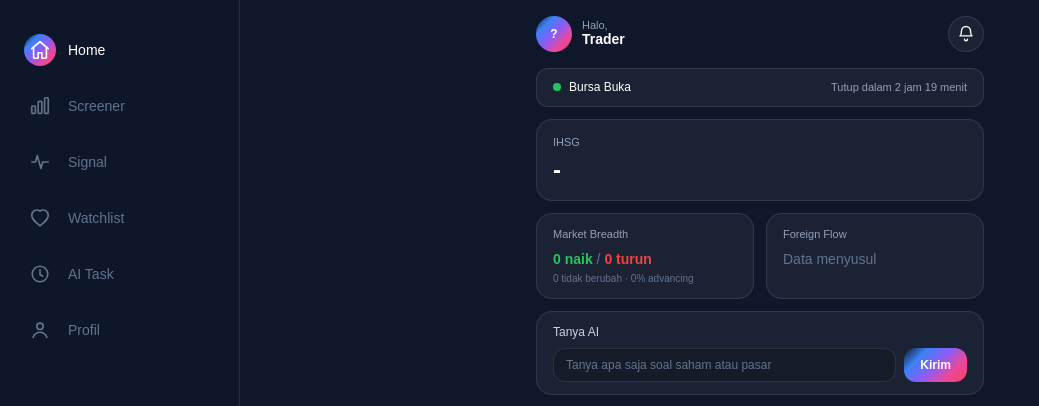
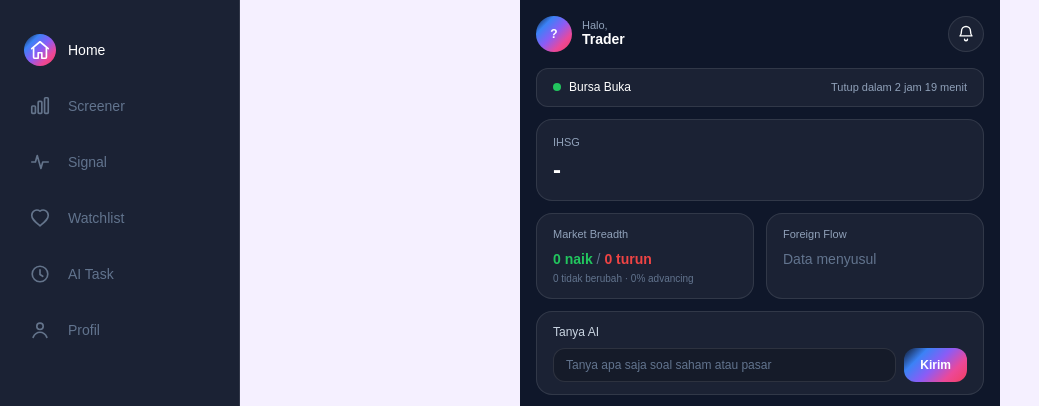
Before and after one commit to muhamadivan969-debug/pusing, a Next.js app: page / in a window 1280 px wide. Shown: the top 406 px of the page, without its empty margins (0-1039 px from the left). Built offline with nearby package versions, Linux system fonts and the light colour scheme; no server answers; the database is empty.

Commit message:
Update layout.tsx

```diff
--- a/app/layout.tsx
+++ b/app/layout.tsx
@@ -3,6 +3,7 @@ import { Geist, Geist_Mono } from "next/font/google";
 import "./globals.css";
 import Header from "@/components/Header";
 import BottomNav from "@/components/BottomNav";
+import { ThemeProvider, LanguageProvider } from "@/lib/preferences";
 
 const geistSans = Geist({
   variable: "--font-geist-sans",
@@ -30,12 +31,17 @@ export default function RootLayout({ children }: LayoutProps<"/">) {
   return (
     <html
       lang="id"
-      className={`${geistSans.variable} ${geistMono.variable} h-full antialiased`}
+      suppressHydrationWarning
+      className={`dark ${geistSans.variable} ${geistMono.variable} h-full antialiased`}
     >
-      <body className="min-h-full flex flex-col bg-[#0F172A]">
-        <Header />
-        <BottomNav />
-        <div className="flex-1 pb-20 lg:pb-0 lg:pl-60">{children}</div>
+      <body className="min-h-full flex flex-col bg-[var(--background)] text-[var(--foreground)]">
+        <ThemeProvider>
+          <LanguageProvider>
+            <Header />
+            <BottomNav />
+            <div className="flex-1 pb-20 lg:pb-0 lg:pl-60">{children}</div>
+          </LanguageProvider>
+        </ThemeProvider>
       </body>
     </html>
   );
```
